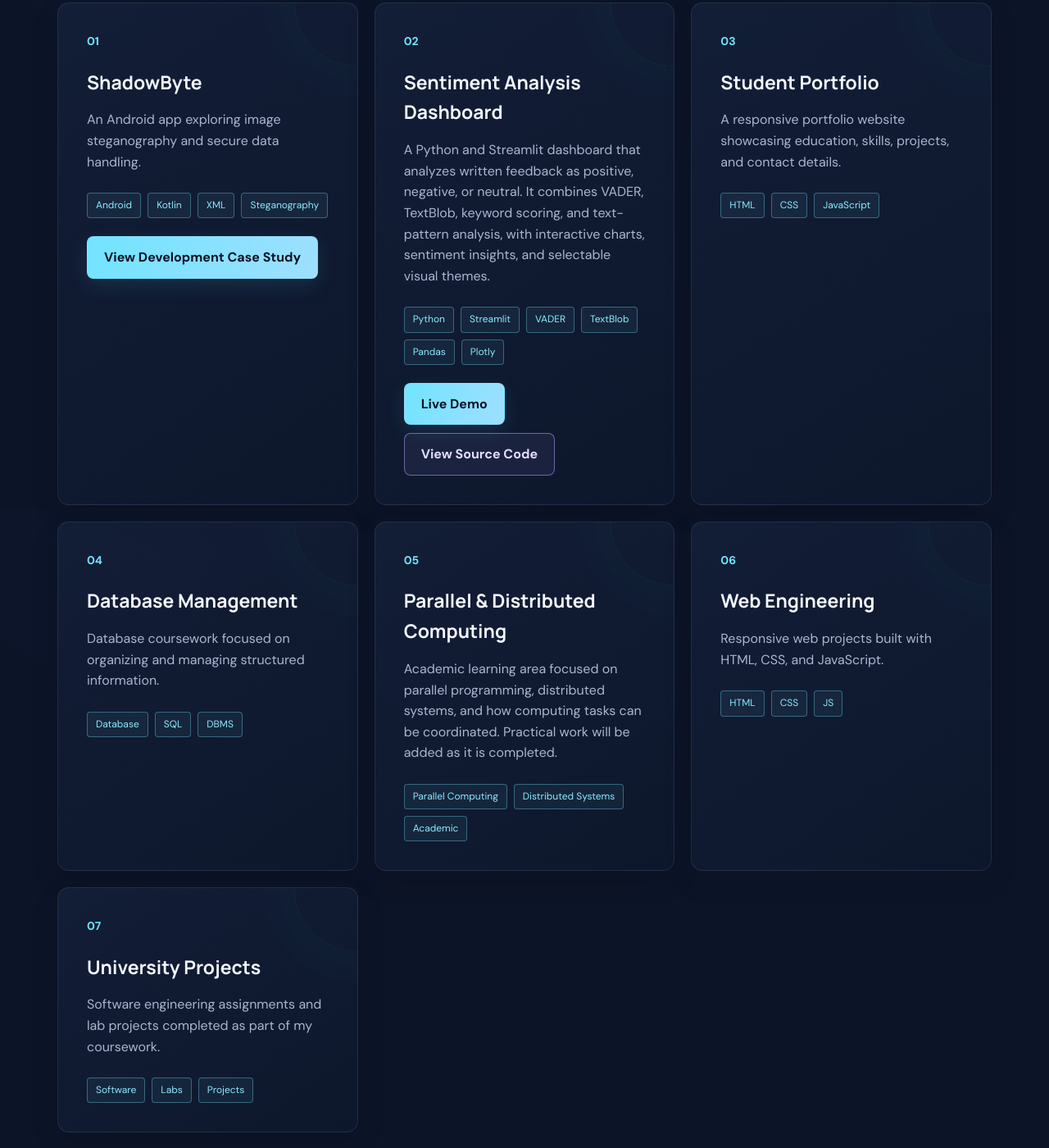
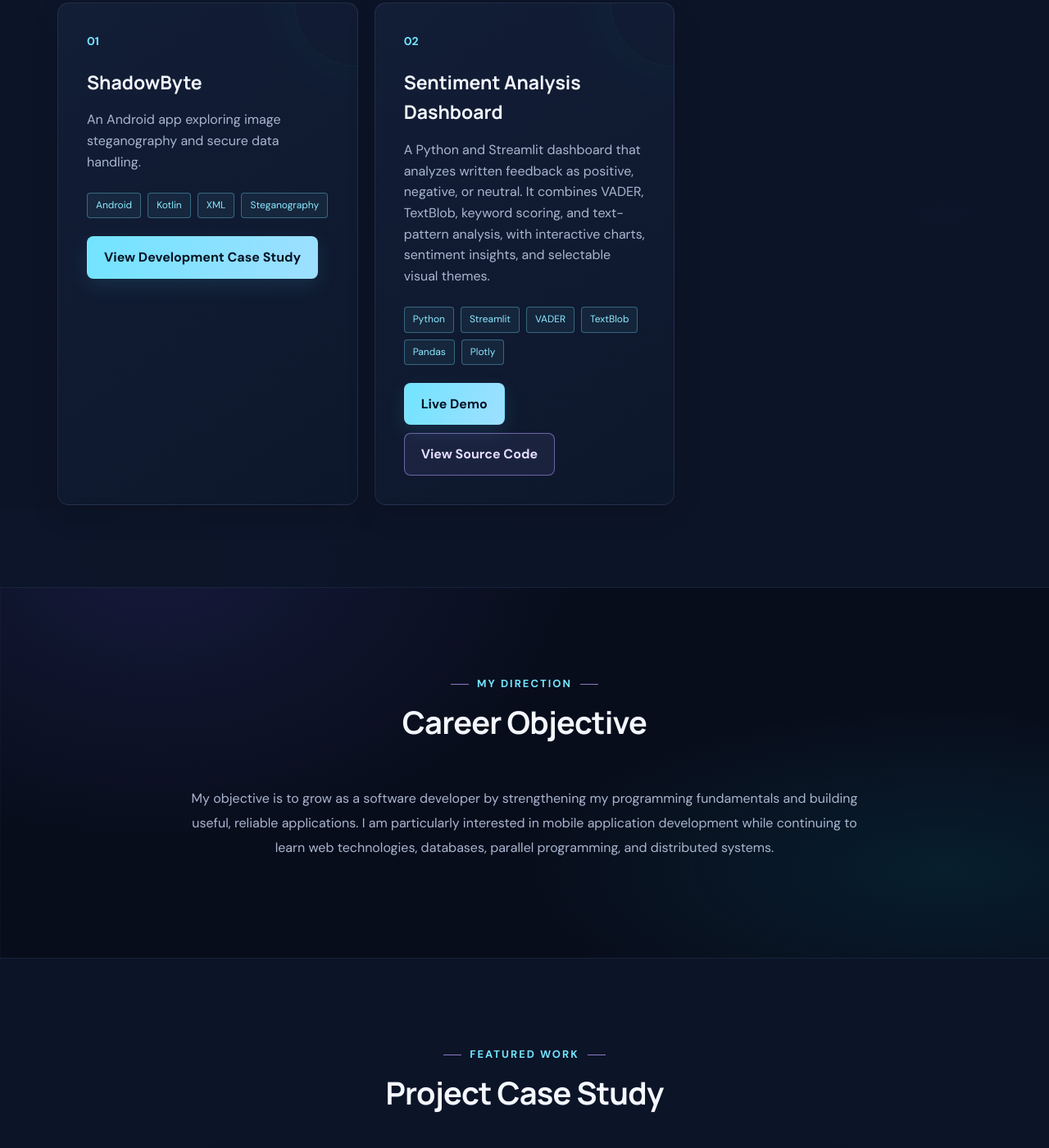
Before and after one commit to Narai12/portfolio-1, a plain HTML site: page index.html in a window 1280 px wide. Shown: the part 3380-4780 px from the top of the page at 82% size. Drawn offline with Linux system fonts and the light colour scheme.

Commit message:
Keep only ShadowByte and Sentiment Analysis projects

```diff
--- a/index.html
+++ b/index.html
@@ -1676,40 +1676,24 @@ and software projects.
 <div class="projects-container">
 
 <div class="project-card">
-
 <div class="project-number">01</div>
-
 <h3>ShadowByte</h3>
-
-<p>
-An Android app exploring image steganography and secure
-data handling.
-</p>
-
+<p>An Android app exploring image steganography and secure data handling.</p>
 <div class="project-tags">
 <span>Android</span>
 <span>Kotlin</span>
 <span>XML</span>
 <span>Steganography</span>
 </div>
-
 <div class="project-actions" style="display:flex;flex-wrap:wrap;gap:10px;margin-top:22px;">
 <a class="btn" href="#case-study">View Development Case Study</a>
 </div>
-
-</div>
-
+</div>
 
 <div class="project-card">
-
 <div class="project-number">02</div>
-
 <h3>Sentiment Analysis Dashboard</h3>
-
-<p>
-A Python and Streamlit dashboard that analyzes written feedback as positive, negative, or neutral. It combines VADER, TextBlob, keyword scoring, and text-pattern analysis, with interactive charts, sentiment insights, and selectable visual themes.
-</p>
-
+<p>A Python and Streamlit dashboard that analyzes written feedback as positive, negative, or neutral. It combines VADER, TextBlob, keyword scoring, and text-pattern analysis, with interactive charts, sentiment insights, and selectable visual themes.</p>
 <div class="project-tags">
 <span>Python</span>
 <span>Streamlit</span>
@@ -1718,111 +1702,10 @@ A Python and Streamlit dashboard that analyzes written feedback as positive, neg
 <span>Pandas</span>
 <span>Plotly</span>
 </div>
-
 <div class="project-actions" style="display:flex;flex-wrap:wrap;gap:10px;margin-top:22px;">
 <a class="btn" href="https://sentimental-analysis-1-qwxypnkauzvdg5qkudh7lq.streamlit.app/" target="_blank" rel="noopener noreferrer">Live Demo</a>
 <a class="btn secondary" href="https://github.com/Narai12/sentimental-analysis-1" target="_blank" rel="noopener noreferrer">View Source Code</a>
 </div>
-
-</div>
-
-
-<div class="project-card">
-
-<div class="project-number">03</div>
-
-<h3>Student Portfolio</h3>
-
-<p>
-A responsive portfolio website showcasing education,
-skills, projects, and contact details.
-</p>
-
-<div class="project-tags">
-<span>HTML</span>
-<span>CSS</span>
-<span>JavaScript</span>
-</div>
-
-</div>
-
-
-<div class="project-card">
-
-<div class="project-number">04</div>
-
-<h3>Database Management</h3>
-
-<p>
-Database coursework focused on organizing and managing
-structured information.
-</p>
-
-<div class="project-tags">
-<span>Database</span>
-<span>SQL</span>
-<span>DBMS</span>
-</div>
-
-</div>
-
-
-<div class="project-card">
-
-<div class="project-number">05</div>
-
-<h3>Parallel & Distributed Computing</h3>
-
-<p>
-Academic learning area focused on parallel programming, distributed systems, and how computing tasks can be coordinated. Practical work will be added as it is completed.
-</p>
-
-<div class="project-tags">
-<span>Parallel Computing</span>
-<span>Distributed Systems</span>
-<span>Academic</span>
-</div>
-
-</div>
-
-
-<div class="project-card">
-
-<div class="project-number">06</div>
-
-<h3>Web Engineering</h3>
-
-<p>
-Responsive web projects built with HTML, CSS, and
-JavaScript.
-</p>
-
-<div class="project-tags">
-<span>HTML</span>
-<span>CSS</span>
-<span>JS</span>
-</div>
-
-</div>
-
-
-<div class="project-card">
-
-<div class="project-number">07</div>
-
-<h3>University Projects</h3>
-
-<p>
-Software engineering assignments and lab projects
-completed as part of my coursework.
-</p>
-
-<div class="project-tags">
-<span>Software</span>
-<span>Labs</span>
-<span>Projects</span>
-</div>
-
 </div>
 
 </div>
```
